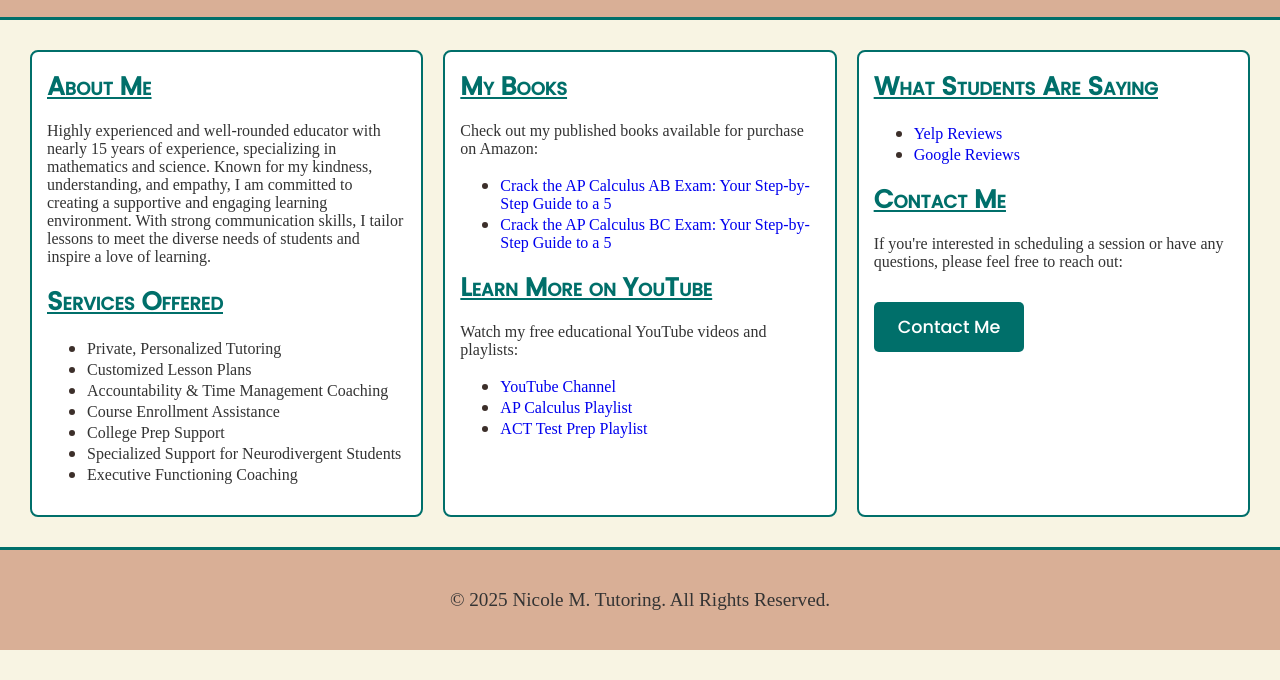
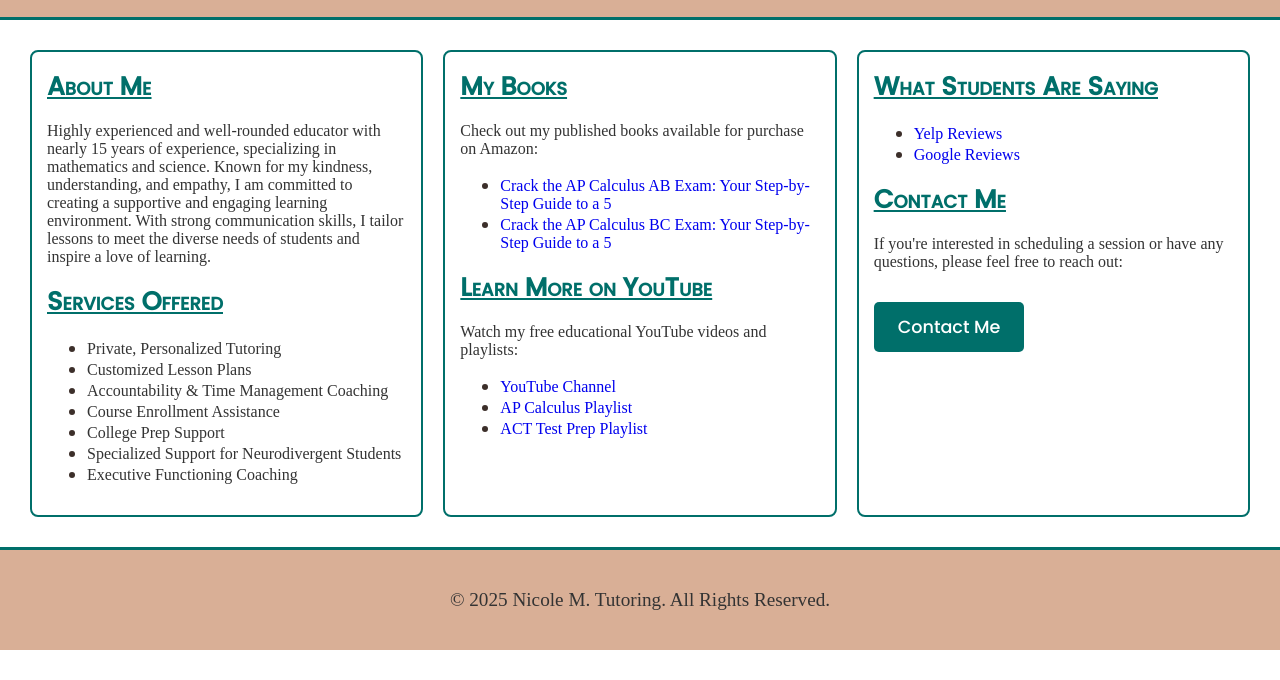
Before and after one commit to nmcintyre5/nmt, a plain HTML site: page index.html in a window 1280 px wide. Shown: the part 120-800 px from the top of the page. Drawn offline with Linux system fonts and the light colour scheme; a web font is replaced by a local one.

Commit message:
Updated css

```diff
--- a/styles.css
+++ b/styles.css
@@ -1,7 +1,7 @@
 /* Global Styles */
 body {
     font-family: 'Fauna One', serif;
-    background-color: #f8f4e3; /* Light parchment color */
+    background-color: white; /* Light parchment color */
     color: #333333; /* Dark gray text for better contrast */
     margin: 0;
     padding: 0;
```
